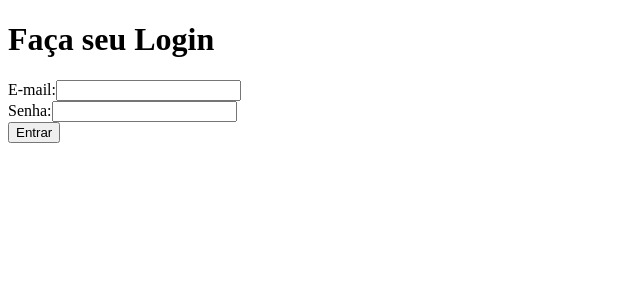
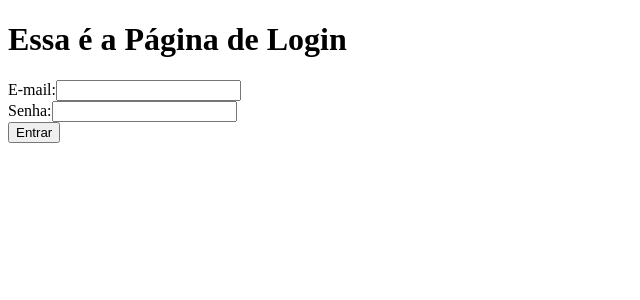
Before and after one commit to treinaweb/nuxt-fundamentos, a Nuxt app: page /login in a window 1280 px wide. Shown: the top 300 px of the page, without its empty margins (0-640 px from the left). Built offline with nearby package versions, Linux system fonts and the light colour scheme.

Commit message:
3-3 Criando e importando componentes no Nuxt

```diff
--- /dev/null
+++ b/components/TitlePage.vue
@@ -0,0 +1,11 @@
+<template>
+    <div>
+        <h1>Essa é a Página de {{ text }}</h1>
+    </div>
+</template>
+
+<script lang="ts" setup>
+defineProps({
+    text: String,
+});
+</script>
--- a/pages/carros/index.vue
+++ b/pages/carros/index.vue
@@ -1,3 +1,3 @@
 <template>
-    <h1>Essa é a nova página de carros</h1>
+    <TitlePage text="Carros" />
 </template>
--- a/pages/index.vue
+++ b/pages/index.vue
@@ -1,3 +1,3 @@
 <template>
-    <h1>Essa é a página: index</h1>
+    <TitlePage text="Index"/>
 </template>
--- a/pages/login/index.vue
+++ b/pages/login/index.vue
@@ -6,7 +6,7 @@ definePageMeta({
 
 <template>
     <div>
-        <h1>Faça seu Login</h1>
+        <TitlePage text="Login" />
         <form>
             <div>
                 <label for="email">E-mail:</label>
--- a/pages/motos/index.vue
+++ b/pages/motos/index.vue
@@ -1,5 +1,5 @@
 <template>
     <div>
-        <h1>Essa é a nova página de Motos</h1>
+        <TitlePage text="Motos" />
     </div>
 </template>
```
